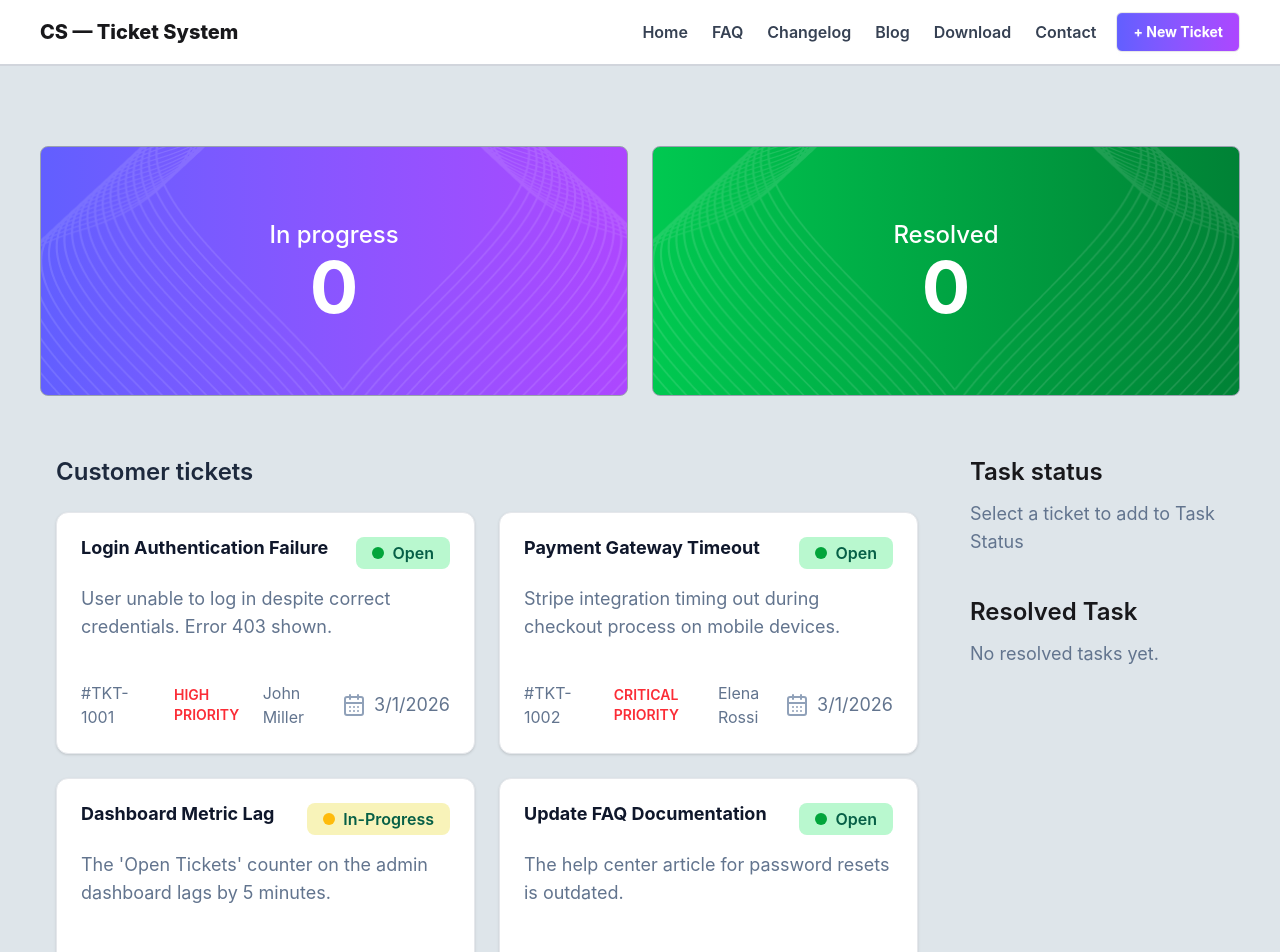
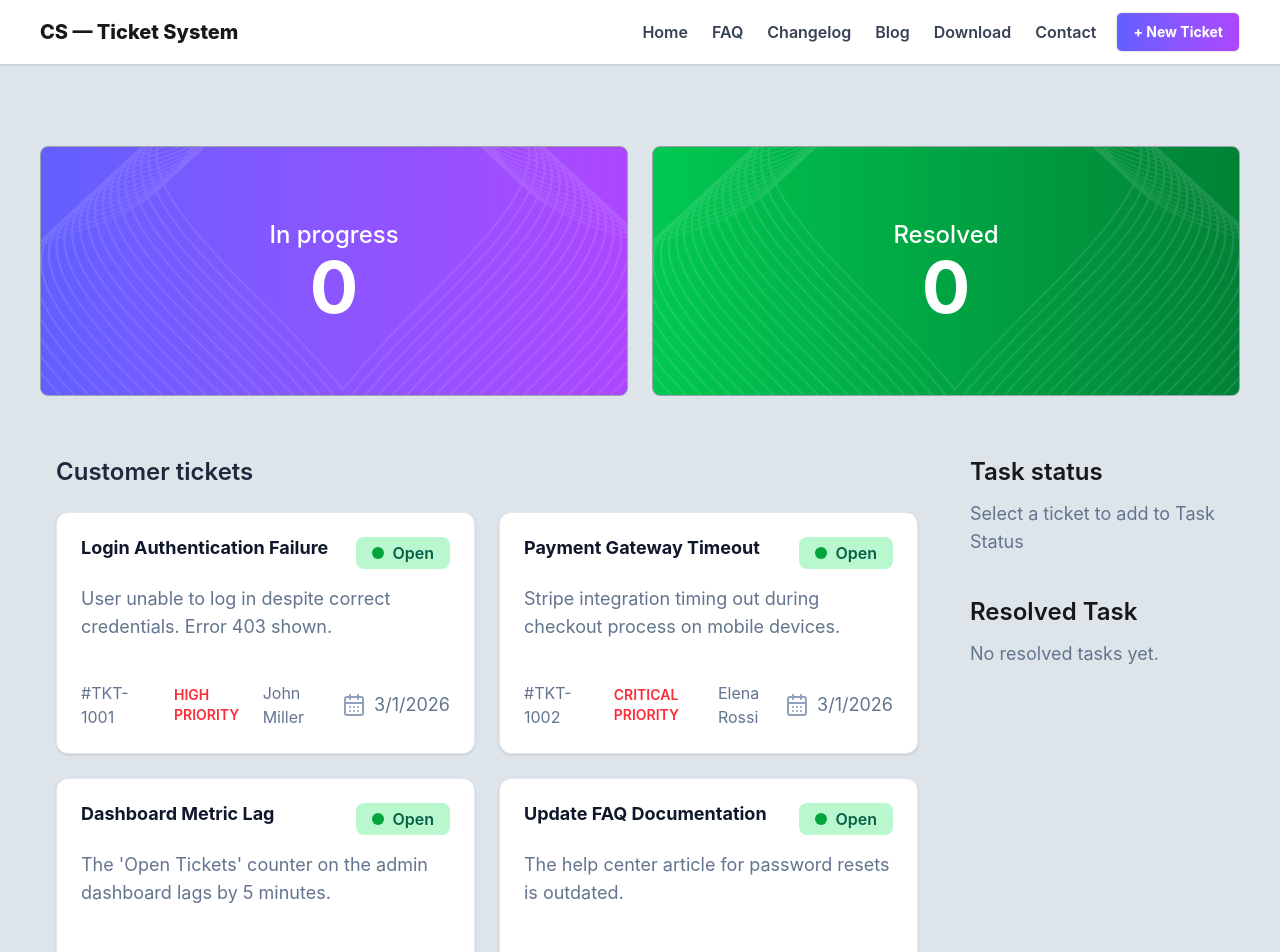
Before and after one commit to Ahad-Miah/CS-Ticket-System, a React (Vite) app: page / in a window 1280 px wide. Shown: the top 952 px of the page. Built offline with nearby package versions, Linux system fonts and the light colour scheme.

Commit message:
added update status functionality after add to task status

```diff
--- a/public/tickets.json
+++ b/public/tickets.json
@@ -23,7 +23,7 @@
     "description": "The 'Open Tickets' counter on the admin dashboard lags by 5 minutes.",
     "customer": "David Chen",
     "priority": "Low",
-    "status": "In-Progress",
+    "status": "Open",
     "createdAt": "2026-03-01T11:45:00Z"
   },
   {
@@ -50,7 +50,7 @@
     "description": "Third-party CRM sync hitting limits every hour. Need optimization.",
     "customer": "Lila Varma",
     "priority": "High",
-    "status": "In-Progress",
+    "status": "Open",
     "createdAt": "2026-03-02T15:10:00Z"
   },
   {
@@ -77,7 +77,7 @@
     "description": "Profile pictures on user avatars are showing 404 errors.",
     "customer": "Fiona Gallagher",
     "priority": "Low",
-    "status": "In-Progress",
+    "status": "Open",
     "createdAt": "2026-03-03T14:45:00Z"
   },
   {
@@ -104,7 +104,7 @@
     "description": "App crashes immediately upon opening the 'History' tab on Android.",
     "customer": "Chloe Zhao",
     "priority": "High",
-    "status": "In-Progress",
+    "status": "Open",
     "createdAt": "2026-03-04T16:05:00Z"
   },
   {
@@ -113,7 +113,7 @@
     "description": "Tax calculation for UK residents is not applying the 20% VAT correctly.",
     "customer": "Simon Peter",
     "priority": "High",
-    "status": "In-Progress",
+    "status": "Open",
     "createdAt": "2026-03-05T07:45:00Z"
   },
   {
--- a/src/Components/TicketCard/TicketCard.jsx
+++ b/src/Components/TicketCard/TicketCard.jsx
@@ -2,8 +2,17 @@ import React from 'react';
 import { LuCalendarDays } from "react-icons/lu";
 import { toast } from 'react-toastify';
 
-const TicketCard = ({ticket,setProgress,progress}) => {
+const TicketCard = ({ticket,setProgress,progress,setTickets,tickets}) => {
   const handleClick=(Pticket)=>{
+    const updateStatus = tickets.map((ti) => {
+    if (ti.id === ticket.id) {
+      return { ...ti, status: "In-Progress" };
+    }
+    return ti;
+  });
+
+  setTickets(updateStatus);
+
     setProgress([...progress, Pticket]);
     toast.success("Added Ticket. Ticket is in Progress")
   }
--- a/src/Components/TicketSection/TicketSection.jsx
+++ b/src/Components/TicketSection/TicketSection.jsx
@@ -18,7 +18,7 @@ const TicketSection = ({ ticketPromice,setProgress,progress,setTickets,tickets }
       </h3>
       <div className="grid grid-cols-1 lg:grid-cols-2 gap-6">
         {tickets.map((ticket) => (
-         <TicketCard progress={progress} setProgress={setProgress} key={ticket.id} ticket={ticket}></TicketCard>
+         <TicketCard tickets={tickets} progress={progress} setTickets={setTickets}  setProgress={setProgress} key={ticket.id} ticket={ticket}></TicketCard>
         ))}
       </div>
     </div>
```
